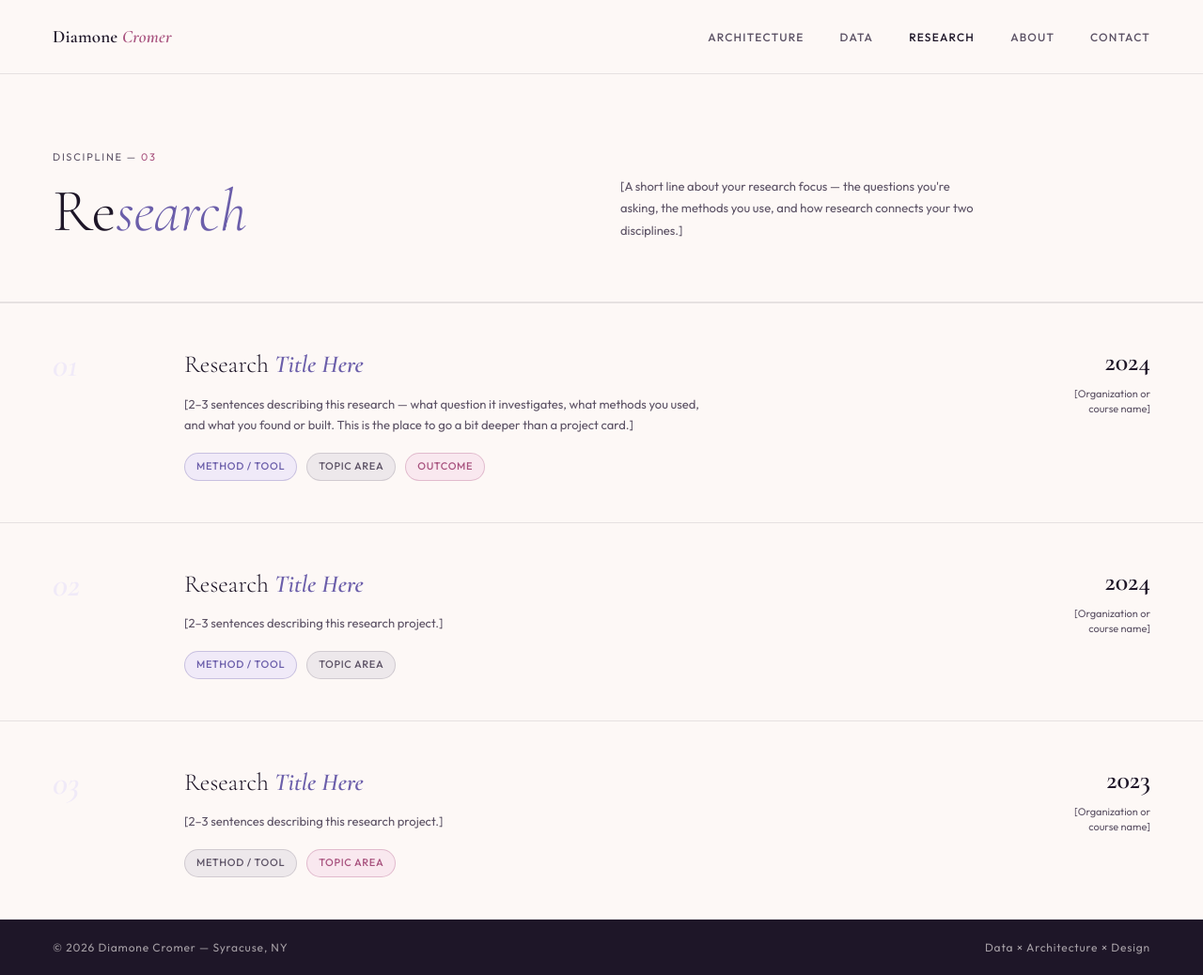
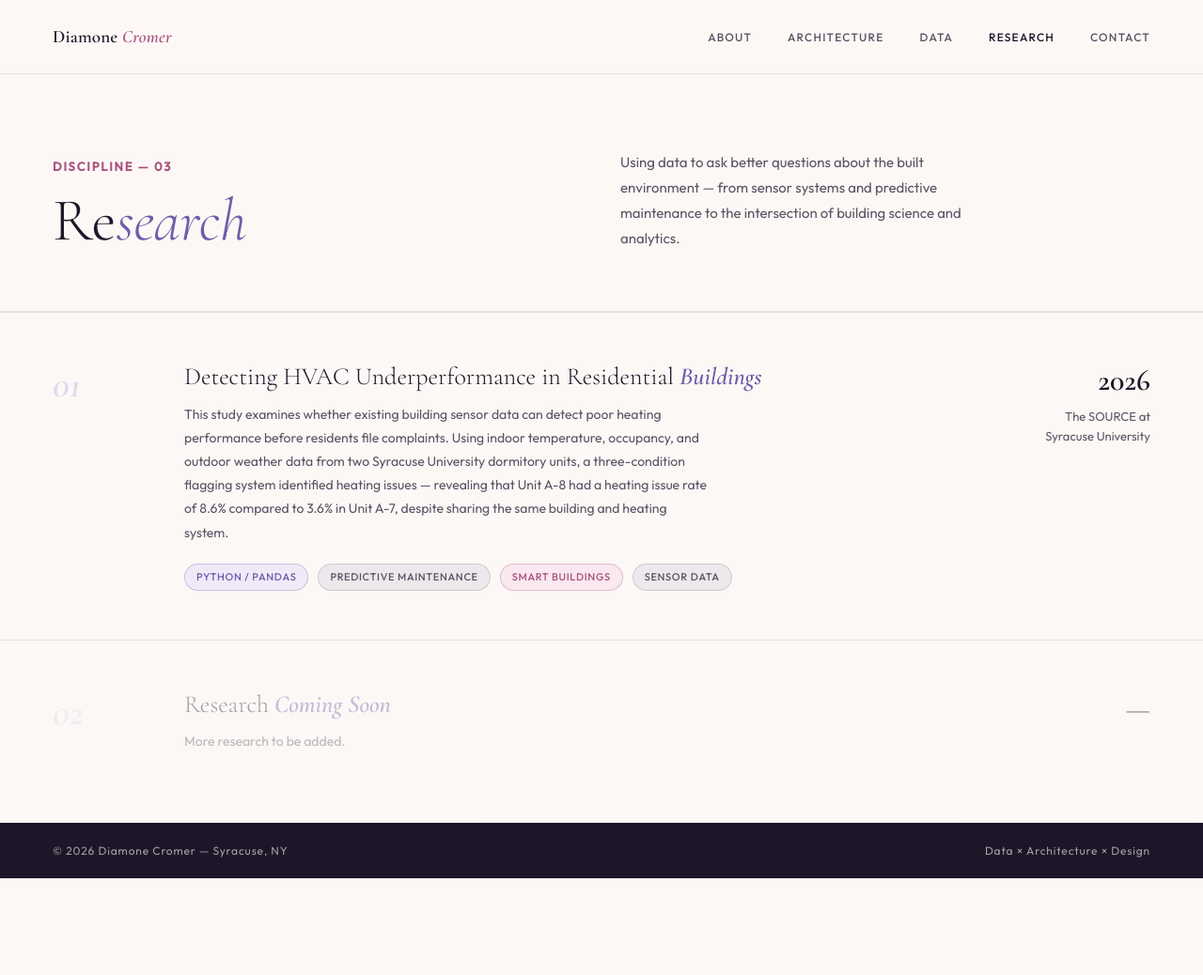
Before and after one commit to dccromer/portfolio-site-final, a plain HTML site: page research.html in a window 1280 px wide. Shown: the whole page at 94% size. After the commit the page ends 935 px from the top, so only its background shows below. Drawn offline with nearby package versions, Linux system fonts and the light colour scheme.

Commit message:
Update research.html

```diff
--- a/research.html
+++ b/research.html
@@ -17,13 +17,13 @@
       align-items: end;
     }
     .page-eyebrow {
-      font-size: 11px;
-      letter-spacing: 0.16em;
+      font-size: 13px;
+      letter-spacing: 0.14em;
       text-transform: uppercase;
-      color: var(--muted);
+      color: var(--rose);
+      font-weight: 600;
       margin-bottom: 16px;
     }
-    .page-eyebrow span { color: var(--rose); }
     .page-title {
       font-family: var(--serif);
       font-size: clamp(48px, 5vw, 72px);
@@ -33,35 +33,36 @@
     }
     .page-title em { font-style: italic; color: var(--lav); }
     .page-desc {
-      font-size: 13px;
+      font-size: 15px;
       color: var(--muted);
       line-height: 1.8;
       max-width: 380px;
       align-self: end;
     }
 
-    /* Research uses a single-column layout — more reading, less scanning */
     .research-list { border-top: 1px solid var(--border); }
 
     .research-item {
       display: grid;
-      grid-template-columns: 100px 1fr 200px;
+      grid-template-columns: 100px 1fr 220px;
       gap: 40px;
-      padding: 44px 56px;
+      padding: 52px 56px;
       border-bottom: 1px solid var(--border);
       align-items: start;
       cursor: pointer;
       transition: background 0.2s;
+      text-decoration: none;
+      color: inherit;
     }
     .research-item:hover { background: var(--lav-bg); }
     .research-item:hover .res-link { opacity: 1; }
 
     .res-num {
       font-family: var(--serif);
-      font-size: 36px;
+      font-size: 40px;
       font-style: italic;
       font-weight: 600;
-      color: var(--lav-bg);
+      color: #e0d8f0;
       line-height: 1;
       padding-top: 4px;
     }
@@ -70,16 +71,17 @@
       font-family: var(--serif);
       font-size: 26px;
       font-weight: 300;
-      margin-bottom: 10px;
+      margin-bottom: 12px;
       color: var(--ink);
+      line-height: 1.2;
     }
     .res-title em { font-style: italic; font-weight: 600; color: var(--lav); }
 
     .res-desc {
-      font-size: 13px;
+      font-size: 14px;
       color: var(--muted);
-      line-height: 1.75;
-      margin-bottom: 18px;
+      line-height: 1.8;
+      margin-bottom: 20px;
       max-width: 560px;
     }
 
@@ -94,27 +96,34 @@
     }
 
     .res-org {
-      font-size: 11px;
+      font-size: 13px;
       color: var(--muted);
       text-align: right;
-      line-height: 1.5;
+      line-height: 1.6;
     }
 
     .res-year {
       font-family: var(--serif);
-      font-size: 28px;
+      font-size: 32px;
       font-weight: 600;
       color: var(--ink);
       line-height: 1;
     }
 
     .res-link {
-      font-size: 11px;
+      font-size: 12px;
       letter-spacing: 0.1em;
       text-transform: uppercase;
       color: var(--lav);
+      font-weight: 500;
       opacity: 0;
       transition: opacity 0.2s;
+    }
+
+    @media (max-width: 1024px) {
+      .page-header { grid-template-columns: 1fr; padding: 52px 28px; }
+      .research-item { grid-template-columns: 60px 1fr; padding: 36px 28px; gap: 20px; }
+      .res-right { display: none; }
     }
   </style>
 </head>
@@ -123,92 +132,66 @@
   <nav>
     <div class="logo"><a href="index.html" style="text-decoration:none;color:inherit">Diamone <em>Cromer</em></a></div>
     <ul class="nav-links">
+      <li><a href="about.html">About</a></li>
       <li><a href="architecture.html">Architecture</a></li>
       <li><a href="data.html">Data</a></li>
       <li><a href="research.html" style="color:var(--ink)">Research</a></li>
-      <li><a href="about.html">About</a></li>
       <li><a href="contact.html">Contact</a></li>
     </ul>
   </nav>
 
   <div class="page-header">
     <div>
-      <div class="page-eyebrow">Discipline — <span>03</span></div>
+      <div class="page-eyebrow">Discipline — 03</div>
       <h1 class="page-title">Re<em>search</em></h1>
     </div>
     <p class="page-desc">
-      <!-- Replace with a sentence about your research -->
-      [A short line about your research focus — the questions you're asking, the methods you use, and how research connects your two disciplines.]
+      Using data to ask better questions about the built environment — from sensor systems and predictive maintenance to the intersection of building science and analytics.
     </p>
   </div>
 
   <div class="research-list">
 
-    <!-- RESEARCH 01 — replace all placeholder text -->
-    <div class="research-item">
+    <!-- RESEARCH 01 — HVAC Paper -->
+    <a class="research-item" href="FINAL_Detecting_HVAC_Underperformance_in_Residential_Buildings__A_Sensor-Based_Approach_to_Predictive_Maintenance__1_.pdf" target="_blank">
       <div class="res-num">01</div>
       <div>
-        <div class="res-title">Research <em>Title Here</em></div>
+        <div class="res-title">Detecting HVAC Underperformance in Residential <em>Buildings</em></div>
         <div class="res-desc">
-          [2–3 sentences describing this research — what question it investigates, what methods you used, and what you found or built. This is the place to go a bit deeper than a project card.]
+          This study examines whether existing building sensor data can detect poor heating performance before residents file complaints. Using indoor temperature, occupancy, and outdoor weather data from two Syracuse University dormitory units, a three-condition flagging system identified heating issues — revealing that Unit A-8 had a heating issue rate of 8.6% compared to 3.6% in Unit A-7, despite sharing the same building and heating system.
         </div>
         <div class="res-meta">
-          <span class="chip chip-lav">Method / Tool</span>
-          <span class="chip chip-neu">Topic Area</span>
-          <span class="chip chip-rose">Outcome</span>
+          <span class="chip chip-lav">Python / pandas</span>
+          <span class="chip chip-neu">Predictive Maintenance</span>
+          <span class="chip chip-rose">Smart Buildings</span>
+          <span class="chip chip-neu">Sensor Data</span>
         </div>
       </div>
       <div class="res-right">
-        <div class="res-year">2024</div>
-        <div class="res-org">[Organization or<br>course name]</div>
-        <div class="res-link">Read more →</div>
+        <div class="res-year">2026</div>
+        <div class="res-org">The SOURCE at<br>Syracuse University</div>
+        <div class="res-link">Read paper →</div>
       </div>
-    </div>
+    </a>
 
-    <!-- RESEARCH 02 -->
-    <div class="research-item">
+    <!-- PLACEHOLDER 02 -->
+    <div class="research-item" style="cursor:default;opacity:0.4;">
       <div class="res-num">02</div>
       <div>
-        <div class="res-title">Research <em>Title Here</em></div>
+        <div class="res-title">Research <em>Coming Soon</em></div>
         <div class="res-desc">
-          [2–3 sentences describing this research project.]
-        </div>
-        <div class="res-meta">
-          <span class="chip chip-lav">Method / Tool</span>
-          <span class="chip chip-neu">Topic Area</span>
+          More research to be added.
         </div>
       </div>
       <div class="res-right">
-        <div class="res-year">2024</div>
-        <div class="res-org">[Organization or<br>course name]</div>
-        <div class="res-link">Read more →</div>
-      </div>
-    </div>
-
-    <!-- RESEARCH 03 — delete if not needed yet -->
-    <div class="research-item">
-      <div class="res-num">03</div>
-      <div>
-        <div class="res-title">Research <em>Title Here</em></div>
-        <div class="res-desc">
-          [2–3 sentences describing this research project.]
-        </div>
-        <div class="res-meta">
-          <span class="chip chip-neu">Method / Tool</span>
-          <span class="chip chip-rose">Topic Area</span>
-        </div>
-      </div>
-      <div class="res-right">
-        <div class="res-year">2023</div>
-        <div class="res-org">[Organization or<br>course name]</div>
-        <div class="res-link">Read more →</div>
+        <div class="res-year">—</div>
       </div>
     </div>
 
   </div>
 
   <footer>
-    <span>© 2026 Diamone Cromer — Syracuse, NY</span>
+    <span>© 2026 Diamone Cromer —  Syracuse, NY</span>
     <span>Data × Architecture × Design</span>
   </footer>
 
```
